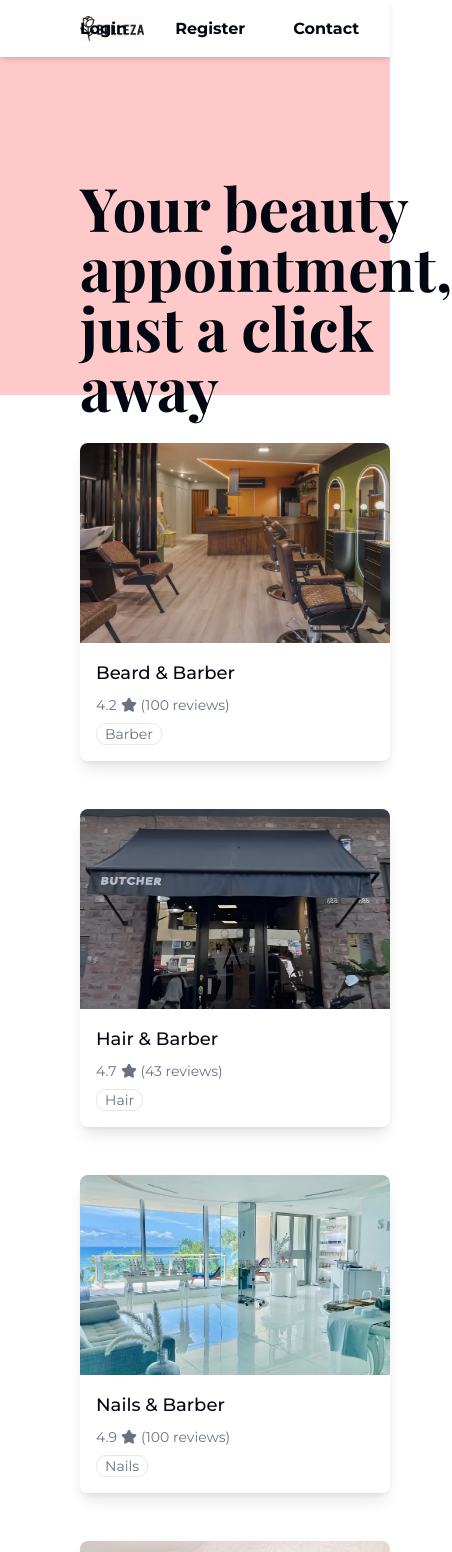
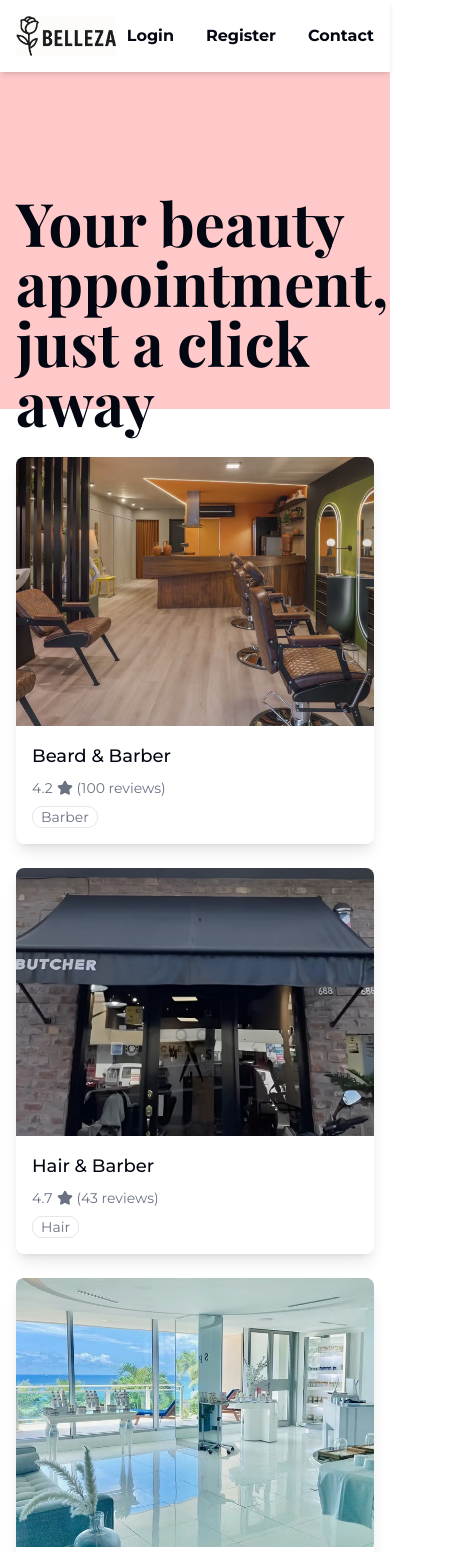
Before and after one commit to alexavelinoca/belleza, a Next.js app: page / in a window 390 px wide. Shown: the top 1552 px of the page, 452 px wide, since content can reach past the window. Built offline with nearby package versions, Linux system fonts and the light colour scheme.

Commit message:
layout responsive

```diff
--- a/src/app/layout.tsx
+++ b/src/app/layout.tsx
@@ -47,17 +47,17 @@ export default function RootLayout({
       className={`${montserrat.className} ${playfair.variable} antialiased`}
     >
       <body>
-        <nav className='flex justify-between items-center p-4 sticky top-0 z-50 shadow-md bg-white'>
+        <nav className='sticky top-0 z-50 bg-white shadow-md'>
+          <div className='mx-auto max-w-screen-xl px-4 sm:px-6 lg:px-8 py-4 flex justify-between items-center'>
             <Link href='/'>
               <Image
-              className='ml-16'
                 src='/images/belleza-logo.png'
                 alt='Belleza'
                 width={100}
                 height={100}
               />
             </Link>
-          <div className='flex items-center gap-12 pr-5'>
+            <div className='flex items-center gap-8'>
               <Link href='/' className='font-bold font-montserrat'>
                 Login
               </Link>
@@ -68,6 +68,7 @@ export default function RootLayout({
                 Contact
               </Link>
             </div>
+          </div>
         </nav>
         {children}
       </body>
--- a/src/app/page.tsx
+++ b/src/app/page.tsx
@@ -3,14 +3,14 @@ import Centers from "@/components/Centers";
 export default function Home() {
   return (
     <>
-      <div className='pt-30 bg-red-200 h-[40vh] mb-12'>
-        <div className='flex flex-col w-full pl-20 mb-20'>
-          <h1 className='text-6xl font-bold font-playfair self-start max-w-3xl'>
+      <div className='bg-red-200 h-[40vh] mb-12'>
+        <div className='mx-auto max-w-screen-xl px-4 sm:px-6 lg:px-8'>
+          <h1 className='text-6xl pt-30 font-bold font-playfair max-w-3xl'>
             Your beauty appointment, just a click away
           </h1>
         </div>
       </div>
-      <div className='flex flex-col w-full pl-20'>
+      <div className='mx-auto max-w-screen-xl px-4 sm:px-6 lg:px-8'>
         <Centers />
       </div>
     </>
--- a/src/components/Center.tsx
+++ b/src/components/Center.tsx
@@ -6,11 +6,11 @@ import Link from "next/link";
 export default function Center(center: CenterProps) {
   const { name, image, rating, reviews, category } = center;
   return (
-    <div className='max-w-[350px] gap-2 bg-white rounded-md shadow-lg cursor-pointer'>
+    <div className='w-full sm:w-[48%] md:w-[31%] lg:w-[23%] min-w-[200px] bg-white rounded-md shadow-lg cursor-pointer transition-all'>
       <Link href={`/${center.company}`}>
         <Image
           src={image}
-          className='rounded-t-md w-full h-[200px] object-cover'
+          className='w-full aspect-[4/3] object-cover rounded-t-md'
           alt='center'
           width={270}
           height={150}
--- a/src/components/Centers.tsx
+++ b/src/components/Centers.tsx
@@ -3,7 +3,7 @@ import Center from "./Center";
 
 export default function Centers() {
   return (
-    <div className='flex flex-row flex-wrap gap-12'>
+    <div className='flex flex-wrap gap-6'>
       {centers.map((center) => {
         return <Center key={center.id} {...center} />;
       })}
```
Lines whose indentation alone changed are shown as unchanged.
